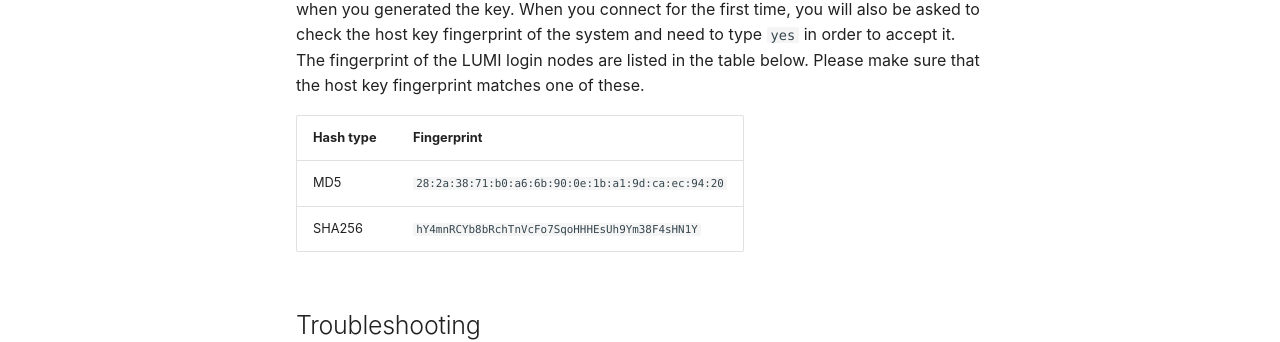
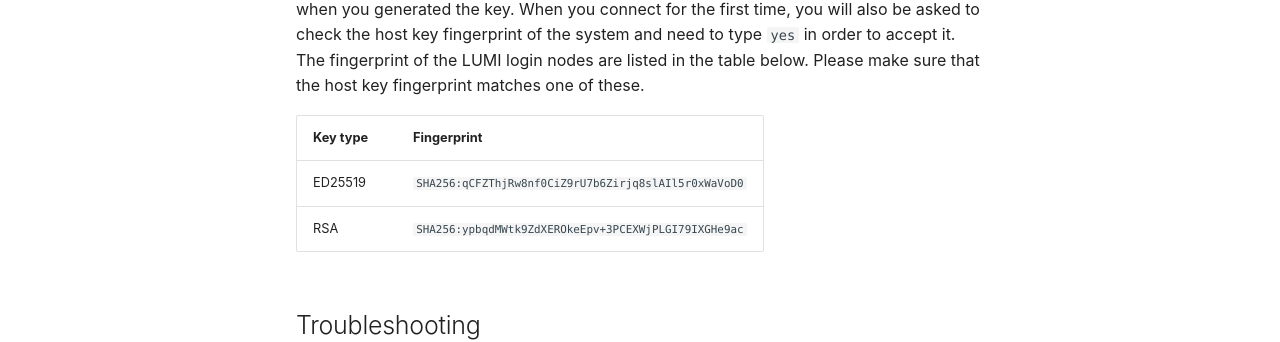
Before and after one commit to Lumi-supercomputer/lumi-userguide, an MkDocs documentation site: the page built from docs/firststeps/loggingin.md, in a window 1280 px wide and 1389 px high. Shown: the part 591-933 px from the top of the window. Built offline with MkDocs 1.6.1 and Material for MkDocs 9.7.7, drawn with Linux system fonts in a browser that asks for light colours.

Commit message:
Updated the SSH key fingerprints for LUMI login
Also changed the table to list the fingerprint by key type instead of
hash.

```diff
--- a/docs/firststeps/loggingin.md
+++ b/docs/firststeps/loggingin.md
@@ -40,10 +40,10 @@
 listed in the table below. Please make sure that the host key fingerprint
 matches one of these.
 
-| Hash type | Fingerprint                                       |
-|-----------|---------------------------------------------------|
-| MD5       | `28:2a:38:71:b0:a6:6b:90:0e:1b:a1:9d:ca:ec:94:20` |
-| SHA256    | `hY4mnRCYb8bRchTnVcFo7SqoHHHEsUh9Ym38F4sHN1Y`     |
+| Key type   | Fingerprint                                              |
+|--------- --|----------------------------------------------------------|
+| ED25519    | `SHA256:qCFZThjRw8nf0CiZ9rU7b6Zirjq8slAIl5r0xWaVoD0`     |
+| RSA        | `SHA256:ypbqdMWtk9ZdXEROkeEpv+3PCEXWjPLGI79IXGHe9ac`     |
 
 ## Troubleshooting
 
```
